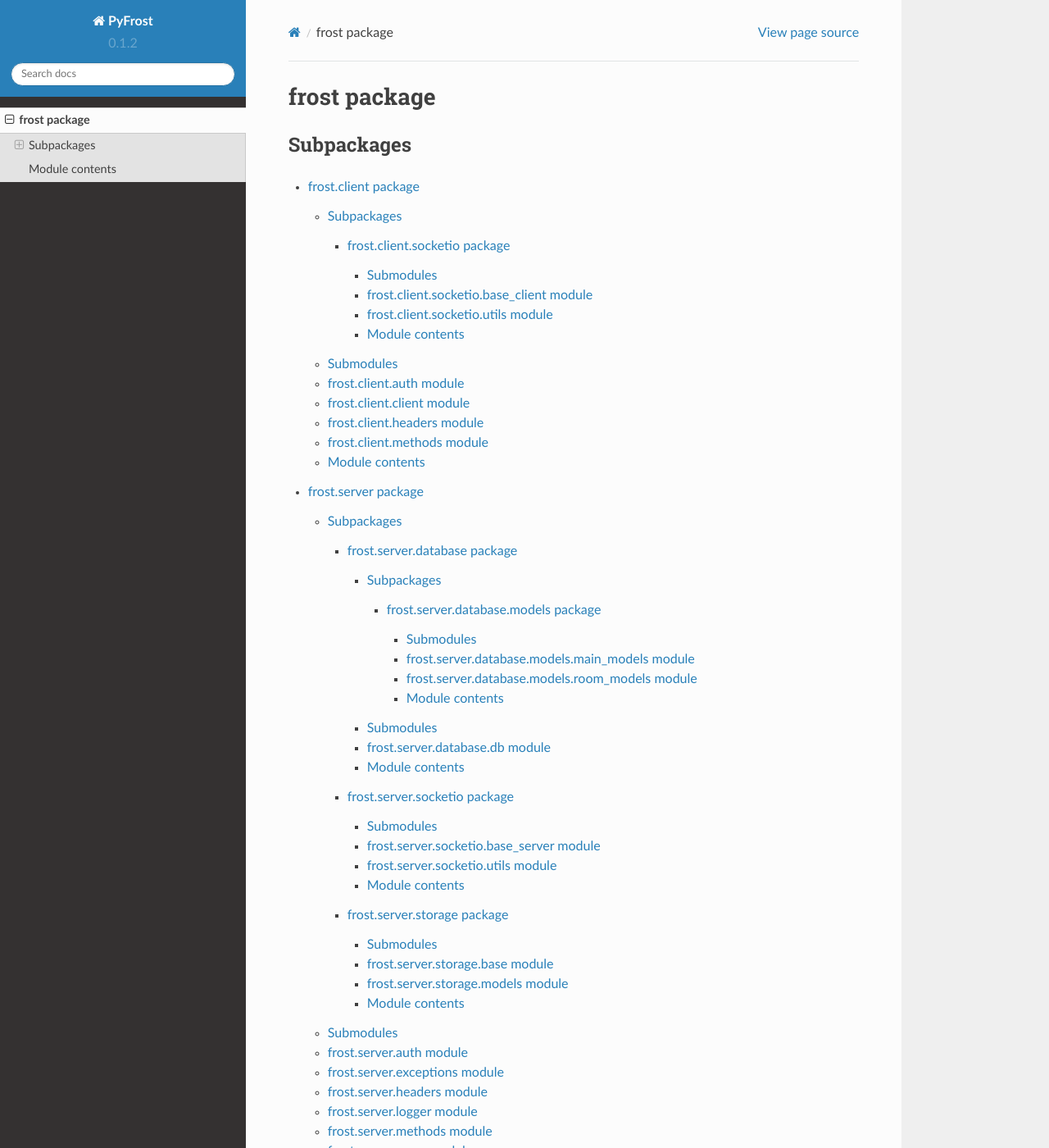
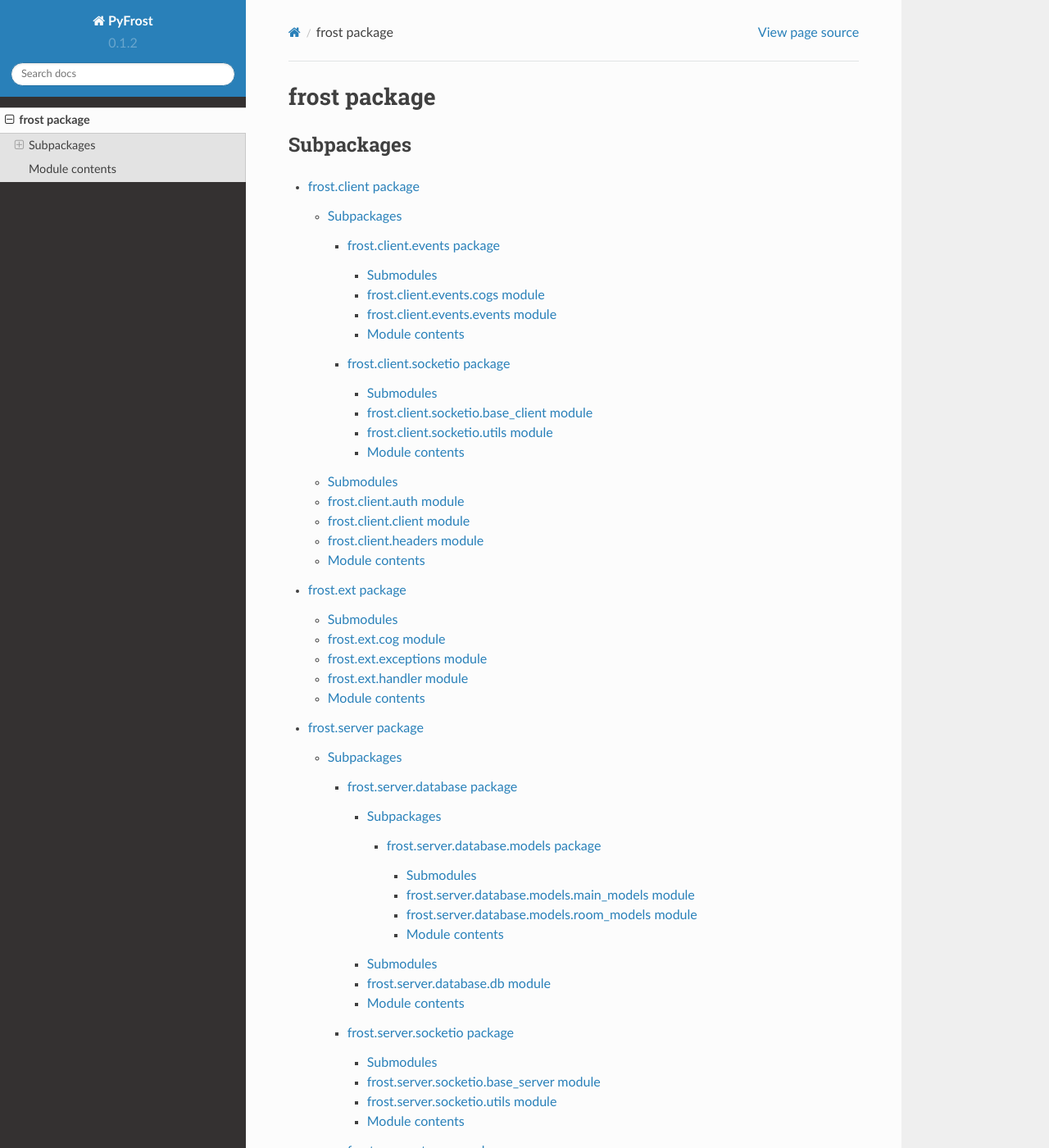
Before and after one commit to Den4200/pyfrost, a Sphinx documentation site: the page built from docs/source/frost.rst, in a window 1280 px wide and 1400 px high. Shown: the whole window at 82% size. Built offline with Sphinx 7.4.7 and the Read the Docs theme 2.0.0, drawn with Linux system fonts in a browser that asks for light colours; some of the changed text lies outside the part shown.

Commit message:
rebuild the documentation

```diff
--- a/docs/source/frost.client.rst
+++ b/docs/source/frost.client.rst
@@ -6,6 +6,7 @@ Subpackages
 
 .. toctree::
 
+   frost.client.events
    frost.client.socketio
 
 Submodules
@@ -35,14 +36,6 @@ frost.client.headers module
    :undoc-members:
    :show-inheritance:
 
-frost.client.methods module
----------------------------
-
-.. automodule:: frost.client.methods
-   :members:
-   :undoc-members:
-   :show-inheritance:
-
 
 Module contents
 ---------------
--- a/docs/source/frost.rst
+++ b/docs/source/frost.rst
@@ -7,6 +7,7 @@ Subpackages
 .. toctree::
 
    frost.client
+   frost.ext
    frost.server
 
 Module contents
--- a/docs/source/frost.server.database.models.rst
+++ b/docs/source/frost.server.database.models.rst
@@ -1,8 +1,5 @@
 frost.server.database.models package
 ====================================
-
-.. warning::
-   Everything within this subpackage has not yet been implemented.
 
 Submodules
 ----------
--- a/docs/source/frost.server.database.rst
+++ b/docs/source/frost.server.database.rst
@@ -1,8 +1,5 @@
 frost.server.database package
 =============================
-
-.. warning::
-   Everything within this subpackage has not yet been implemented.
 
 Subpackages
 -----------
--- a/docs/source/frost.server.rst
+++ b/docs/source/frost.server.rst
@@ -17,6 +17,14 @@ frost.server.auth module
 ------------------------
 
 .. automodule:: frost.server.auth
+   :members:
+   :undoc-members:
+   :show-inheritance:
+
+frost.server.cogs module
+------------------------
+
+.. automodule:: frost.server.cogs
    :members:
    :undoc-members:
    :show-inheritance:
@@ -41,14 +49,6 @@ frost.server.logger module
 --------------------------
 
 .. automodule:: frost.server.logger
-   :members:
-   :undoc-members:
-   :show-inheritance:
-
-frost.server.methods module
----------------------------
-
-.. automodule:: frost.server.methods
    :members:
    :undoc-members:
    :show-inheritance:
--- a/docs/source/frost.server.storage.rst
+++ b/docs/source/frost.server.storage.rst
@@ -8,6 +8,22 @@ frost.server.storage.base module
 --------------------------------
 
 .. automodule:: frost.server.storage.base
+   :members:
+   :undoc-members:
+   :show-inheritance:
+
+frost.server.storage.defaults module
+------------------------------------
+
+.. automodule:: frost.server.storage.defaults
+   :members:
+   :undoc-members:
+   :show-inheritance:
+
+frost.server.storage.exceptions module
+--------------------------------------
+
+.. automodule:: frost.server.storage.exceptions
    :members:
    :undoc-members:
    :show-inheritance:
```
